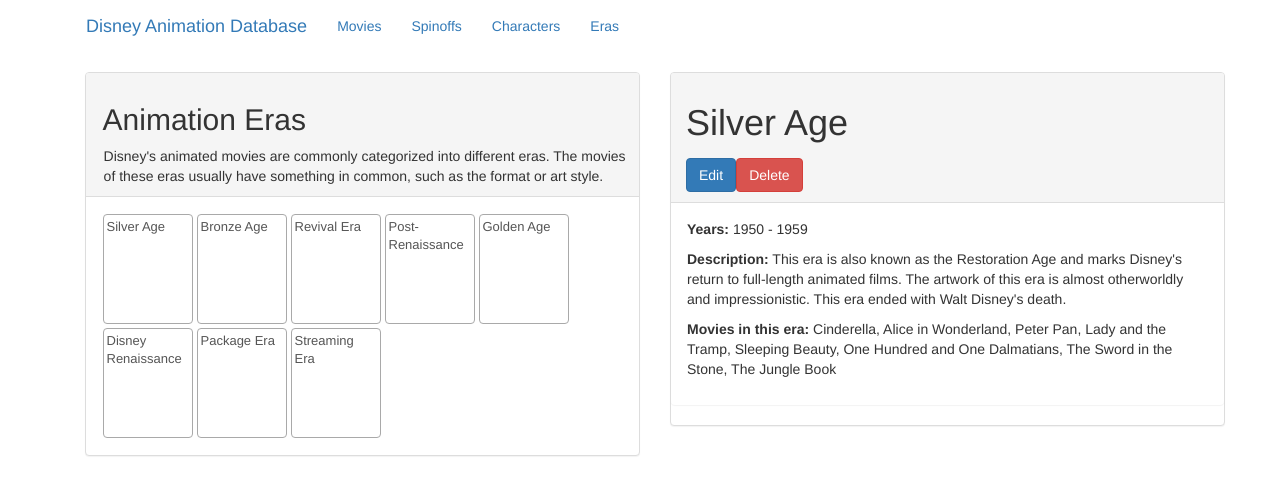
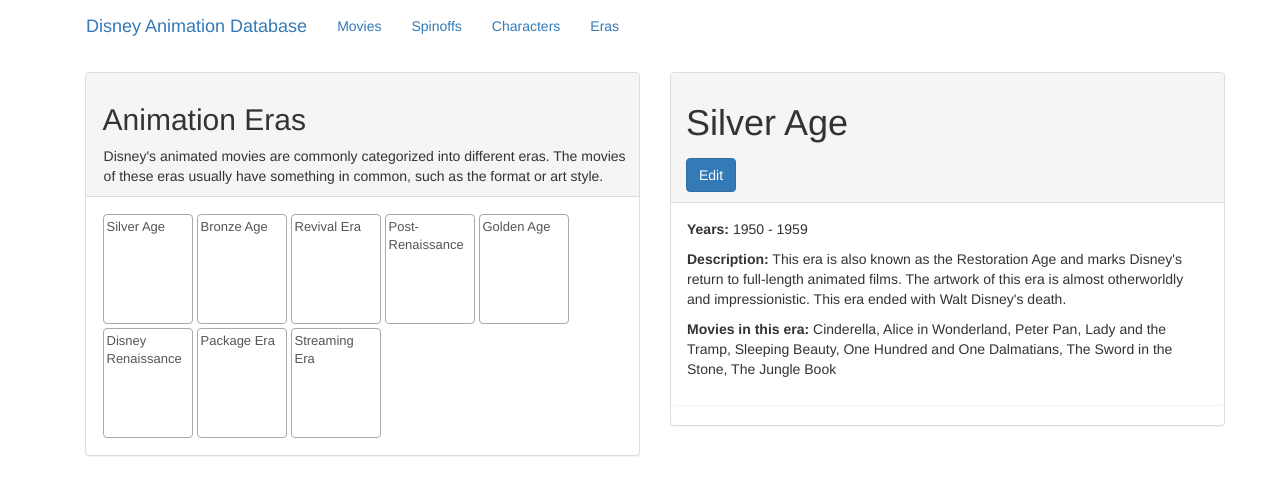
Before and after one commit to ar-byu/wdd430-final, an Angular app in the folder disneyAnimationApp/: page /eras/0 in a window 1280 px wide. Shown: the top 494 px of the page. Built offline with nearby package versions, Linux system fonts and the light colour scheme.

Commit message:
Removed delete button from eras

```diff
--- a/disneyAnimationApp/src/app/eras/era-detail/era-detail.component.html
+++ b/disneyAnimationApp/src/app/eras/era-detail/era-detail.component.html
@@ -3,7 +3,6 @@
         <h1>{{era.name}}</h1>
         <div style="margin-top: 15px;">
             <button class="btn btn-primary" [routerLink]="'./edit'">Edit</button>
-            <button class="btn btn-danger">Delete</button>
         </div>
     </div>
     <div class="panel panel-body">
```
